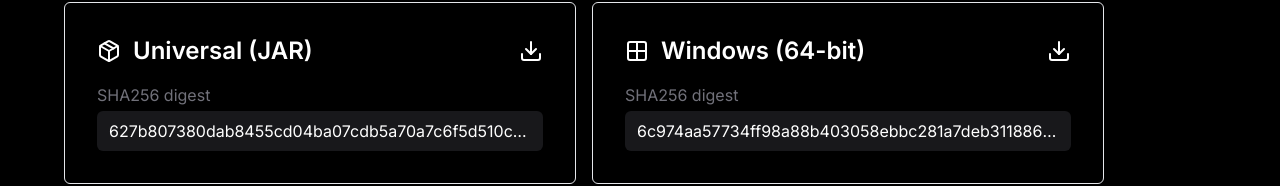
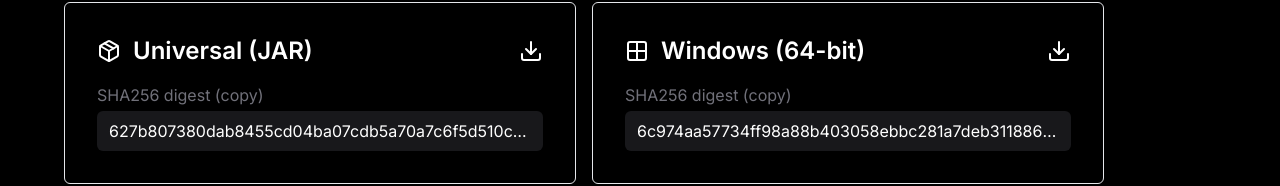
Before and after one commit to interrrp/skdownload, a Next.js app: page / in a window 1280 px wide. Shown: the part 114-300 px from the top of the page. Built offline with nearby package versions, Linux system fonts and the light colour scheme.

Commit message:
Add copy hint to SHA256 hash

```diff
--- a/components/download-card.tsx
+++ b/components/download-card.tsx
@@ -28,7 +28,7 @@ export default function DownloadCard({
       </div>
 
       <div className="space-y-1">
-        <label className="text-zinc-500">SHA256 digest</label>
+        <label className="text-zinc-500">SHA256 digest (copy)</label>
         <CopyText text={sha256Digest} />
       </div>
     </section>
```
